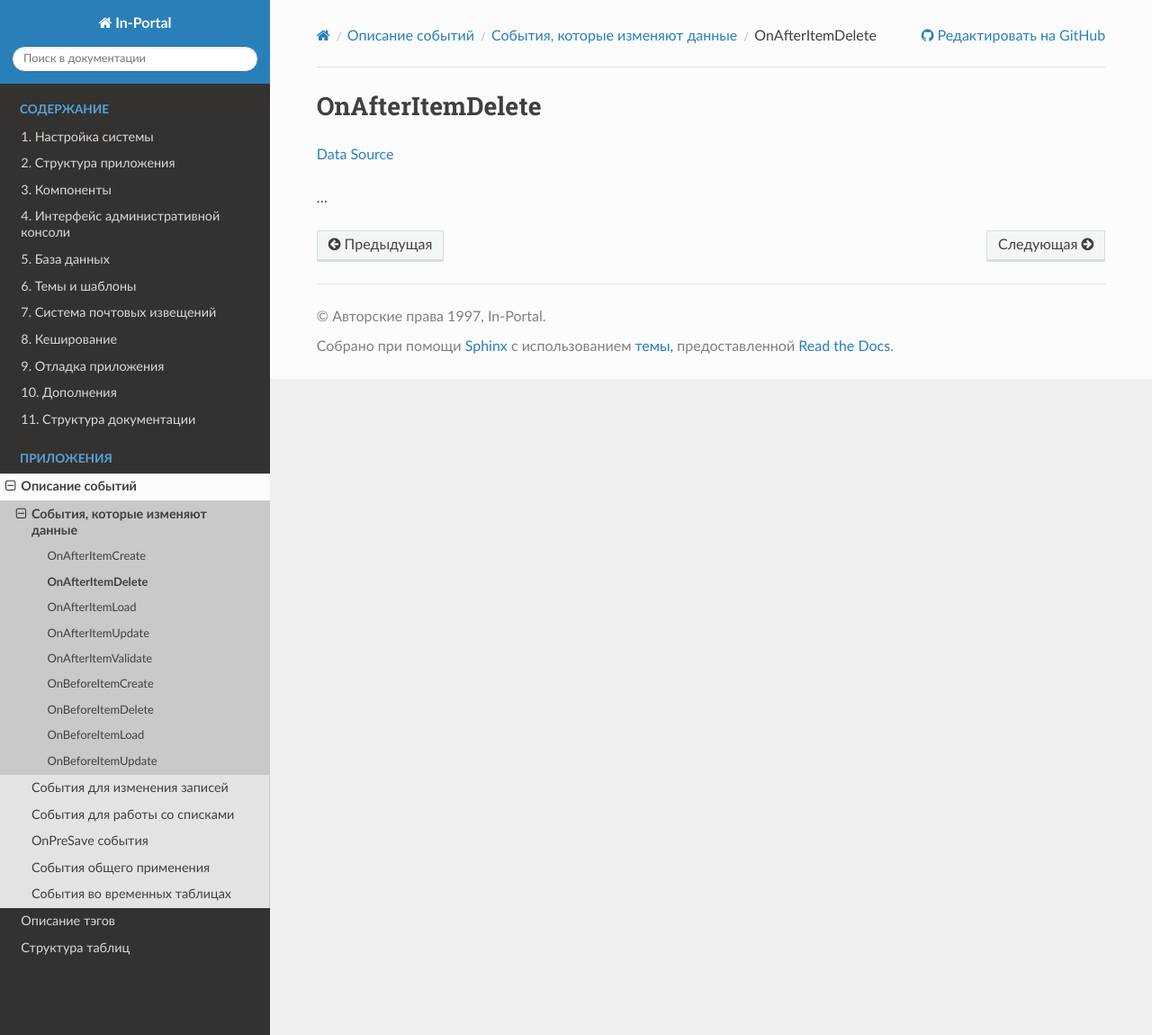
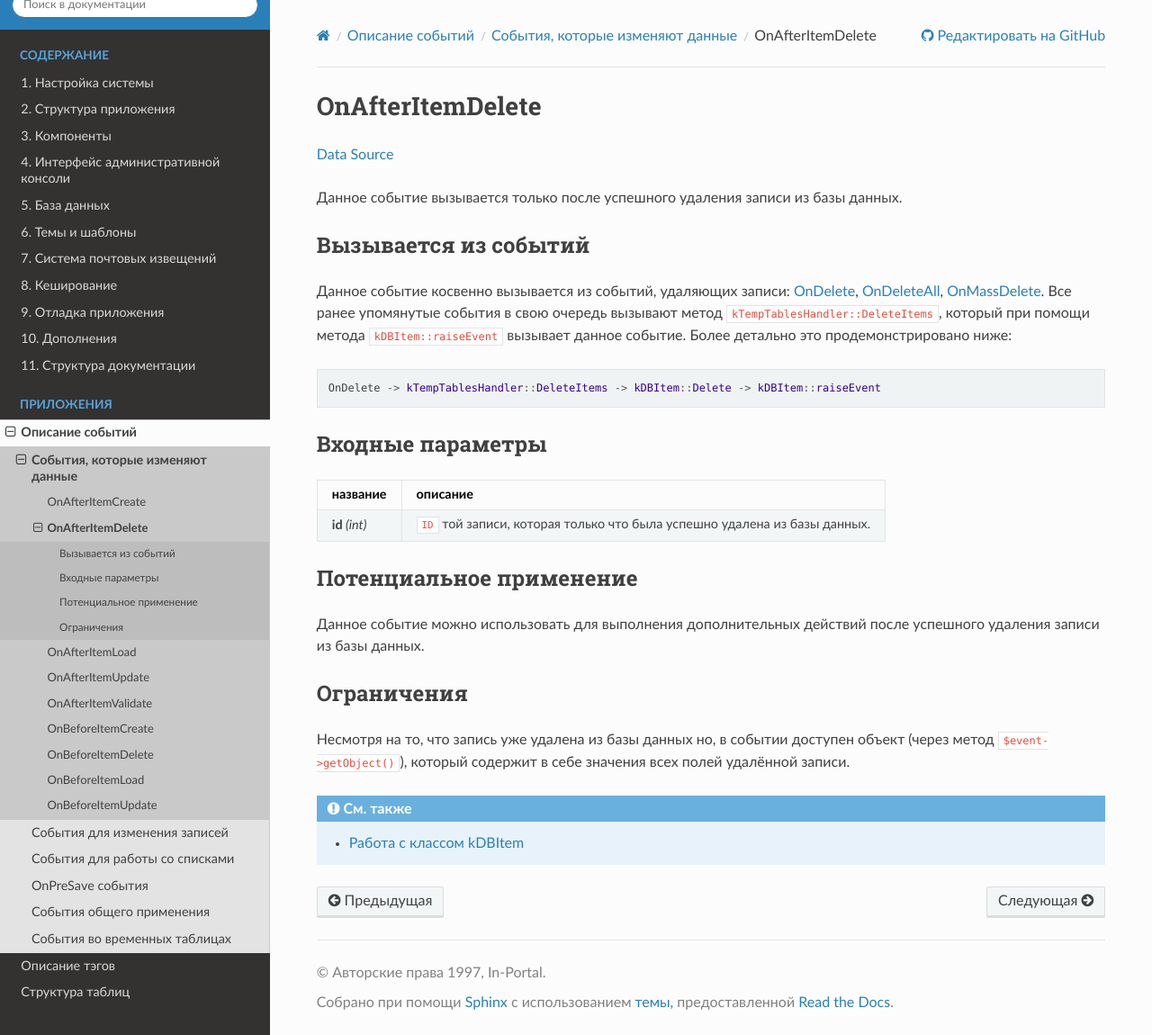
Before and after one commit to in-portal/guide-ru, a Sphinx documentation site: the page built from docs/events/modify_data/on_after_item_delete.rst, in a window 1280 px wide and 1150 px high. Shown: the whole window at 90% size. Built offline with Sphinx 7.4.7 and the Read the Docs theme 3.1.0, drawn with Linux system fonts in a browser that asks for light colours.

Commit message:
Integrated "/events/modify_data/on_after_item_delete.rst"

```diff
--- a/docs/events/modify_data/on_after_item_delete.rst
+++ b/docs/events/modify_data/on_after_item_delete.rst
@@ -2,6 +2,45 @@ OnAfterItemDelete
 =================
 `Data Source`_
 
-...
+Данное событие вызывается только после успешного удаления записи из базы данных.
+
+Вызывается из событий
+---------------------
+
+Данное событие косвенно вызывается из событий, удаляющих записи: :doc:`/events/live_editing/on_delete`,
+:doc:`/events/lists/on_delete_all`, :doc:`/events/lists/on_mass_delete`. Все ранее упомянутые события в
+свою очередь вызывают метод ``kTempTablesHandler::DeleteItems``, который при помощи метода ``kDBItem::raiseEvent``
+вызывает данное событие. Более детально это продемонстрировано ниже:
+
+.. code::
+
+   OnDelete -> kTempTablesHandler::DeleteItems -> kDBItem::Delete -> kDBItem::raiseEvent
+
+Входные параметры
+-----------------
+
++----------------------+----------------------------------------------------------------------------+
+| название             | описание                                                                   |
++======================+============================================================================+
+| .. config-property:: | ``ID`` той записи, которая только что была успешно удалена из базы данных. |
+|    :name: id         |                                                                            |
+|    :type: int        |                                                                            |
++----------------------+----------------------------------------------------------------------------+
+
+Потенциальное применение
+------------------------
+
+Данное событие можно использовать для выполнения дополнительных действий после успешного удаления записи из базы данных.
+
+Ограничения
+-----------
+
+Несмотря на то, что запись уже удалена из базы данных но, в событии доступен объект (через метод ``$event->getObject()``),
+который содержит в себе значения всех полей удалённой записи.
+
+
+.. seealso::
+
+   - :doc:`/application_structure/system_classes/working_with_kdbitem_class`
 
 .. _Data Source: http://guide.in-portal.org/rus/index.php/EventHandler:OnAfterItemDelete
```
